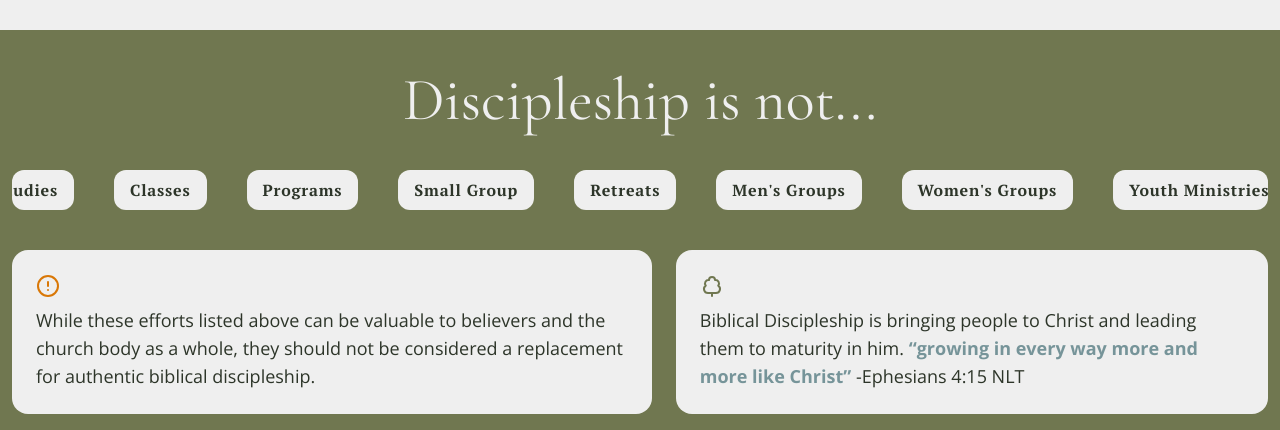
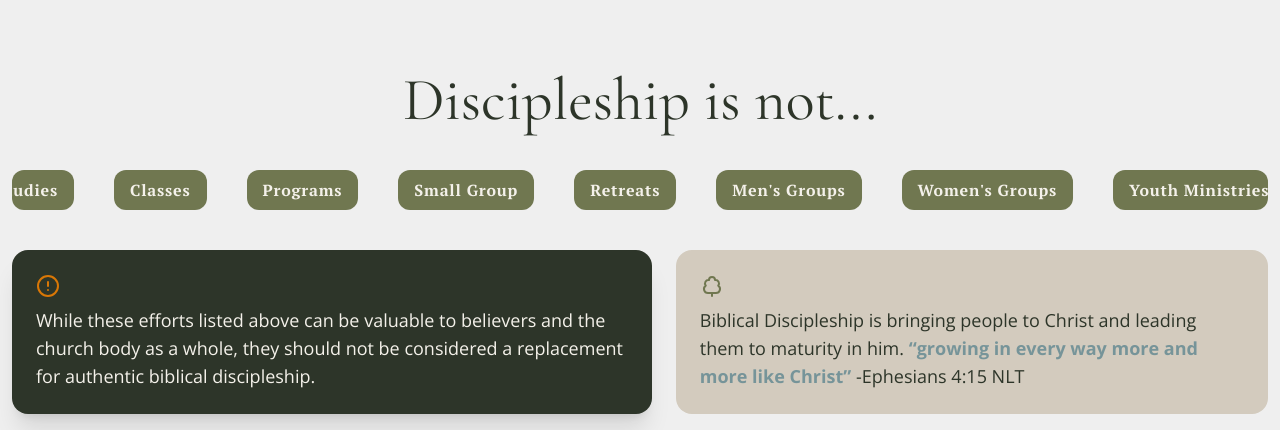
Before and after one commit to pandalexander/sandals-site, a React (Vite) app: page / in a window 1280 px wide. Shown: the part 522-952 px from the top of the page. Built offline with nearby package versions, Linux system fonts and the light colour scheme.

Commit message:
Redesign scroll section colors and hover

```diff
--- a/src/components/ScrollSection.jsx
+++ b/src/components/ScrollSection.jsx
@@ -6,22 +6,22 @@ export default function ScrollSection(props) {
     <div>
       <section
         id="scroll-wheel"
-        className="flex my-12 bg-primaryMain justify-center
+        className="flex my-12  justify-center
           "
       >
         {/* Wrapper for the services section with a max width */}
         <div className="w-full max-w-7xl  text-center mx-3">
           {/* Content container with responsive layout */}
-          <h2 className="text-5xl md:text-6xl my-10 text-baseLight">
+          <h2 className="text-5xl md:text-6xl my-10 text-primaryDark">
             Discipleship is not...
           </h2>
           <div className="overflow-hidden mt-6 flex xl:rounded-xl xl:mx-3">
-            <ul className="flex gap-10 text-primaryDark tracking-wider font-accent  animate-infinite-scroll">
+            <ul className="flex gap-10 text-accentLight tracking-wider font-accent  animate-infinite-scroll">
               {[...props.notDiscipleshipList, ...props.notDiscipleshipList].map(
                 (item, index) => {
                   return (
                     <li
-                      className="text-nowrap font-bold bg-baseLight rounded-xl px-4 py-2 hover:bg-white hover:cursor-default duration-300 transition-all hover:scale-95"
+                      className="text-nowrap font-bold bg-primaryMain rounded-xl px-4 py-2 hover:cursor-default duration-300 transition-all hover:scale-95"
                       key={index}
                     >
                       {item}
@@ -33,7 +33,7 @@ export default function ScrollSection(props) {
           </div>
 
           <div className="font-main mx-3 text-left text-accentLight text-lg my-10 space-y-6 md:flex md:gap-6 md:justify-center md:items-stretch md:space-y-0">
-            <div className="bg-baseLight text-primaryDark p-6 space-y-2 rounded-2xl hover:-translate-y-1 transition-all duration-300 hover:bg-white">
+            <div className="bg-primaryDark hover:rotate-2 hover:bg-opacity-90 shadow-xl p-6 space-y-2 rounded-2xl hover:-translate-y-1 transition-all duration-300 ">
               <CircleAlert className="text-amber-600 w-6 h-6" />{" "}
               <p className="">
                 While these efforts listed above can be valuable to believers
@@ -41,7 +41,7 @@ export default function ScrollSection(props) {
                 replacement for authentic biblical discipleship.
               </p>
             </div>
-            <div className="bg-baseLight text-primaryDark p-6 space-y-2 rounded-2xl hover:-translate-y-1 transition-all duration-300 hover:bg-white">
+            <div className="bg-accentMuted hover:-rotate-2 text-primaryDark hover:bg-opacity-90  p-6 space-y-2 rounded-2xl hover:-translate-y-1 transition-all duration-300">
               <TreeDeciduous className="text-primaryMain w-6 h-6" />{" "}
               <p className="">
                 Biblical Discipleship is bringing people to Christ and leading
```
